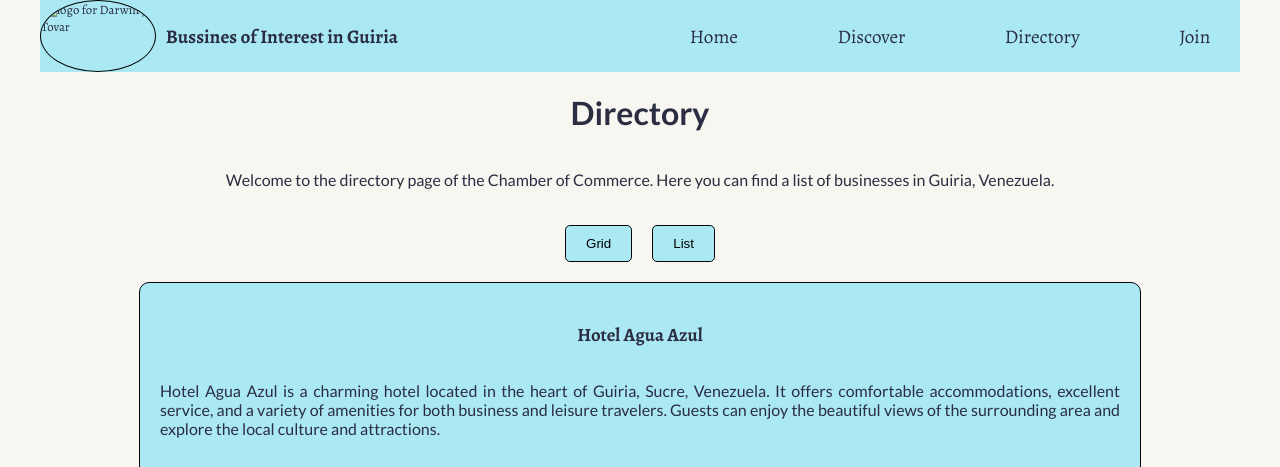
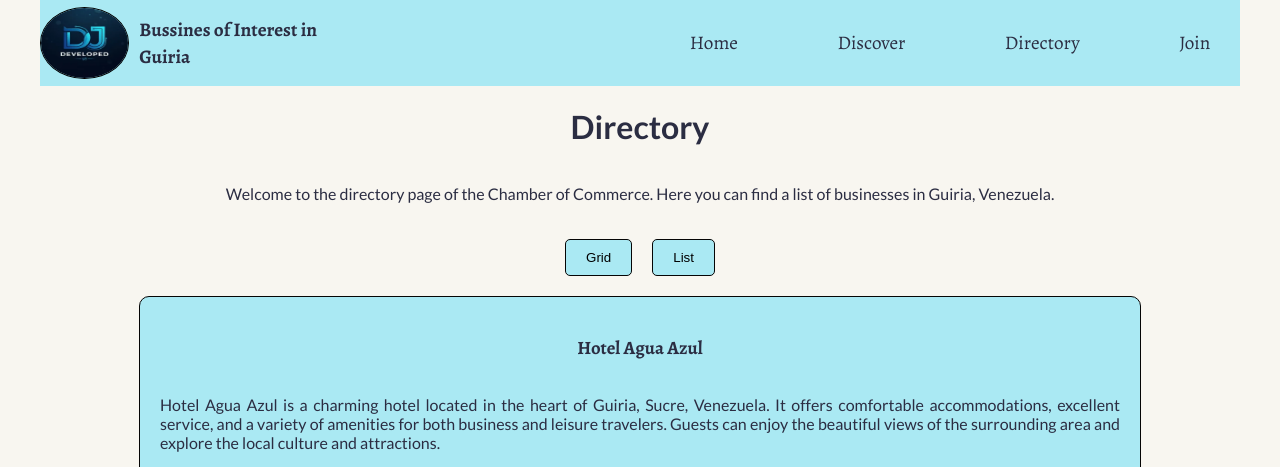
Before and after one commit to dracosblood/wdd231, a plain HTML site: page chamber/directory.html in a window 1280 px wide. Shown: the top 467 px of the page. Drawn offline with nearby package versions, Linux system fonts and the light colour scheme.

Commit message:
change extention of image

```diff
--- a/chamber/directory.html
+++ b/chamber/directory.html
@@ -26,7 +26,7 @@
 <body>
     <header class="header-home">
         <section class="nav-title">
-            <img src="../images/logo-home.png" alt="logo for Darwin j Tovar">
+            <img src="../images/logo-home.webp" alt="logo for Darwin j Tovar">
             <h2>Bussines of Interest in Guiria</h2>
         </section>
 
```
